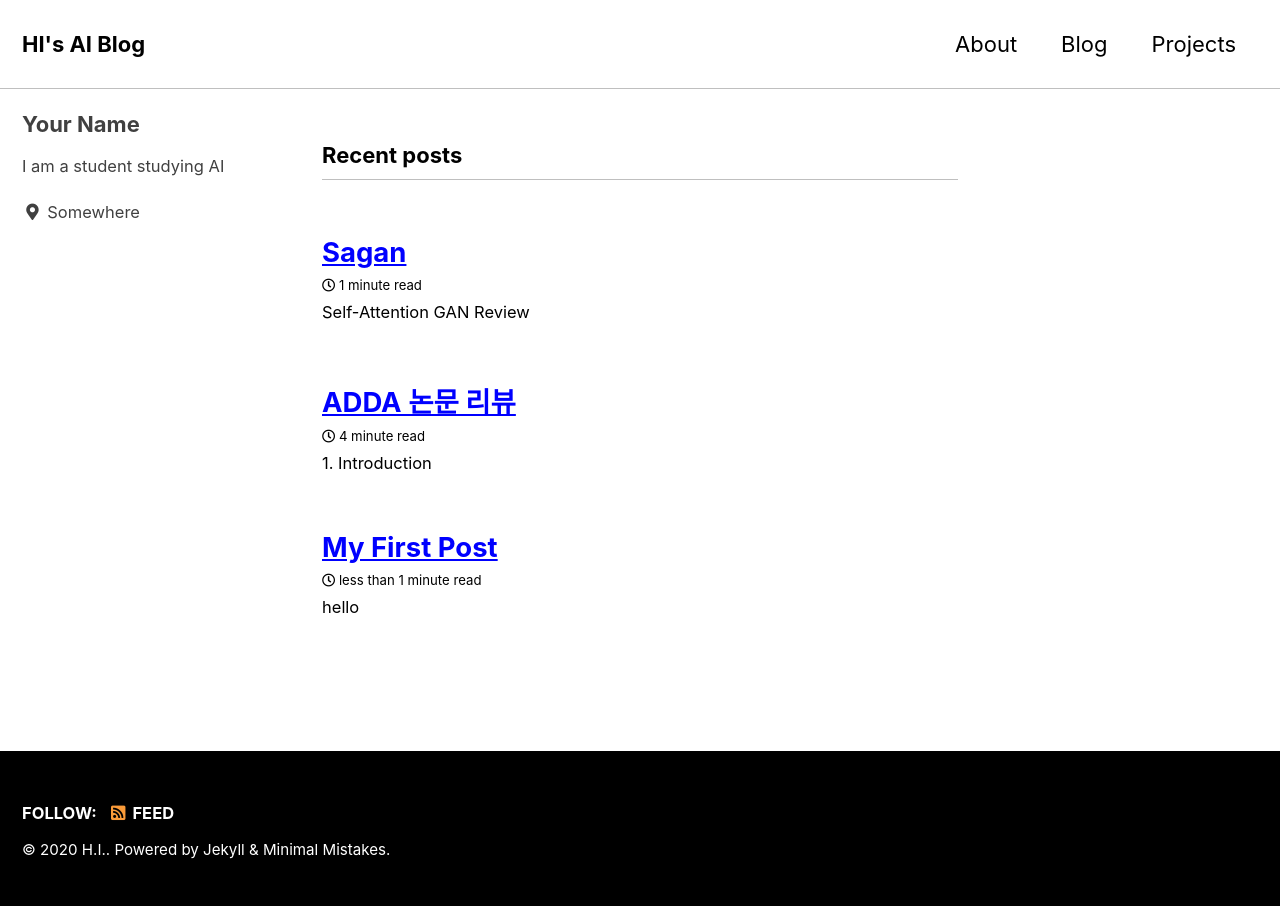
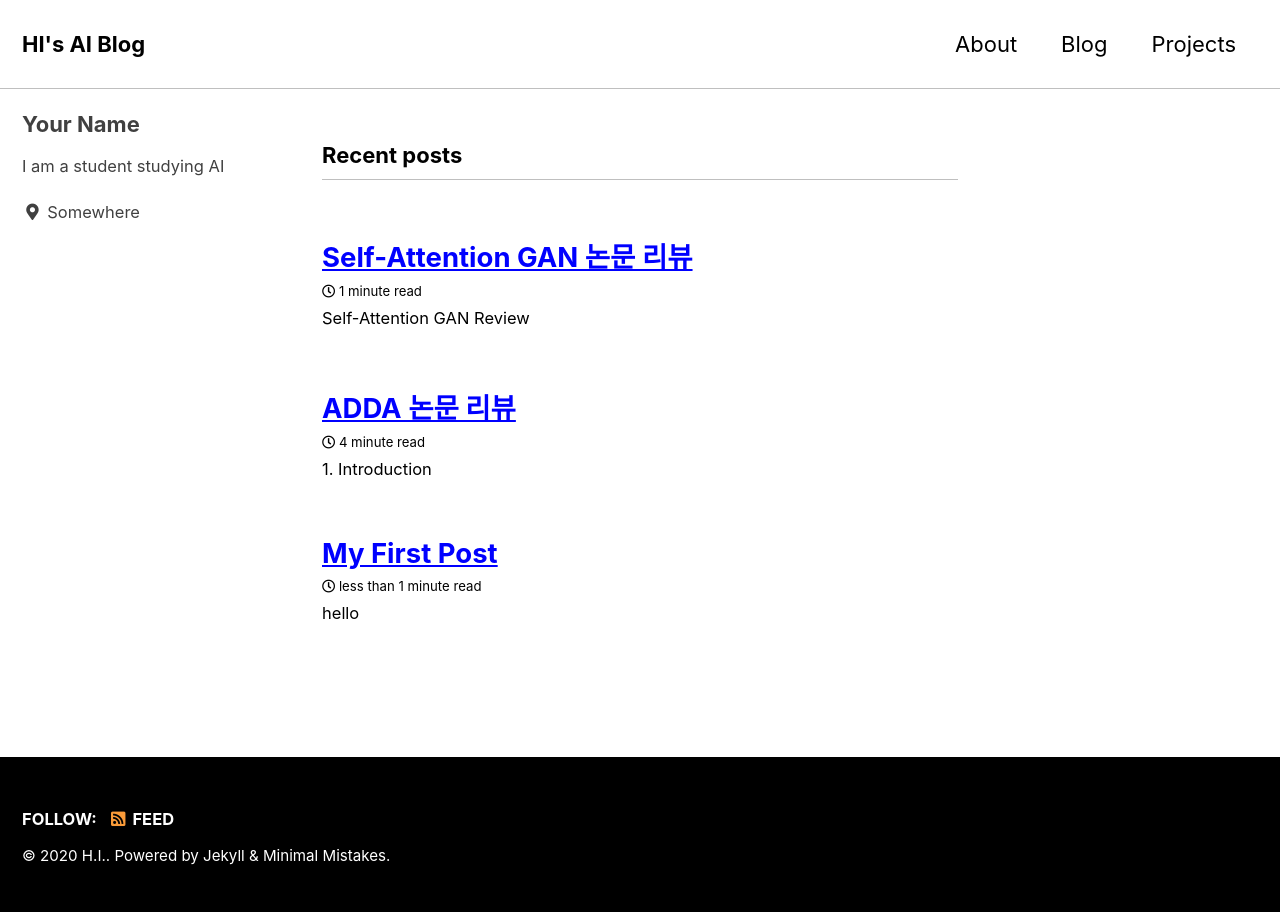
Before and after one commit to hhyunn2/hhyunn2.github.io, a Jekyll site: the page built from index.html, in a window 1280 px wide. Built offline with Jekyll 4.4.1, drawn with Linux system fonts in a browser that asks for light colours; cached includes are drawn as plain includes; the list of posts is cut into pages by our own code.

Commit message:
Update 2020-09-12-SAGAN.md

```diff
--- a/_posts/2020-09-12-SAGAN.md
+++ b/_posts/2020-09-12-SAGAN.md
@@ -1,3 +1,12 @@
+---
+title: "Self-Attention GAN 논문 리뷰"
+category :
+    - GAN
+tag :
+    - GAN
+toc : true
+---
+
 # Self-Attention GAN Review
 
 ## 1. Intro
```
